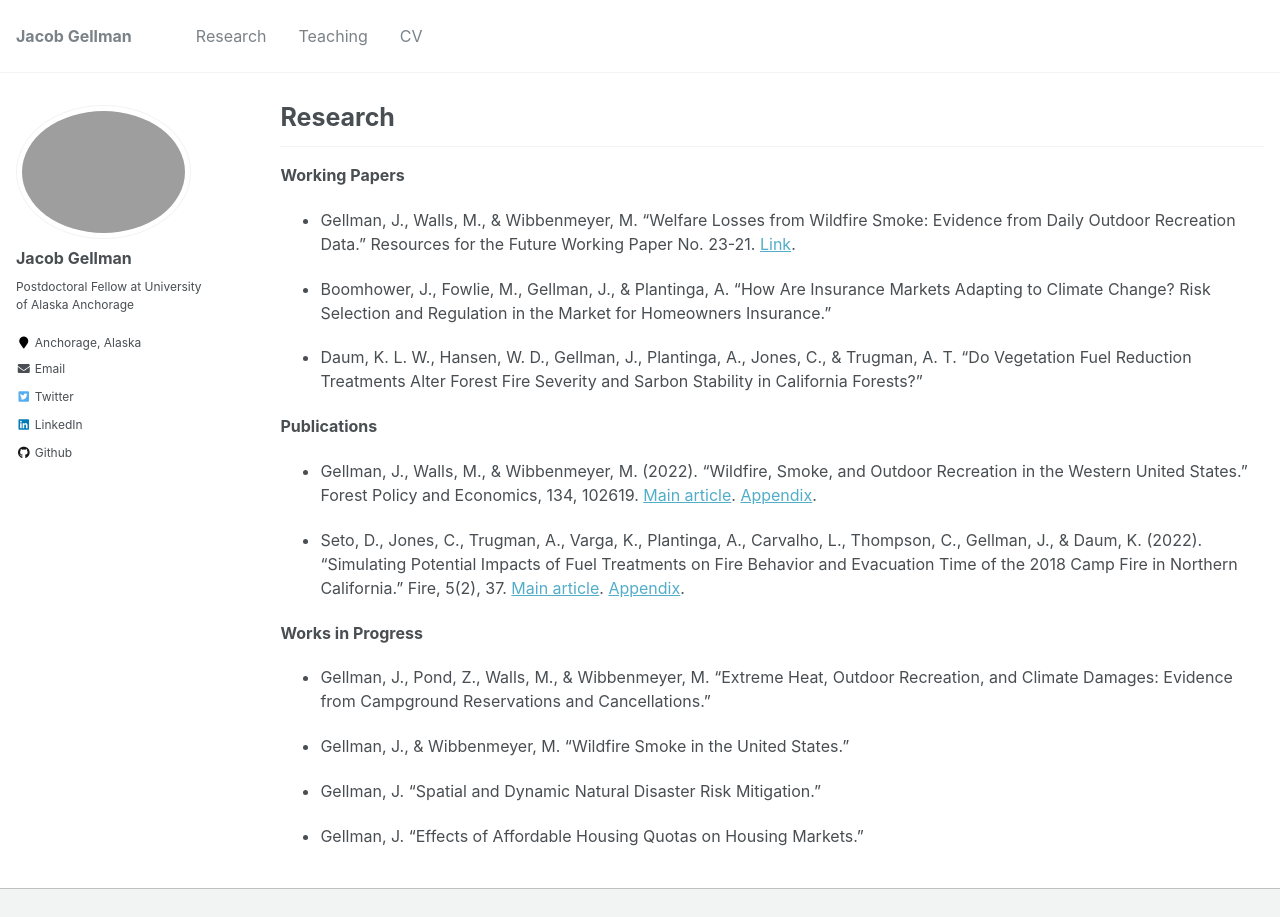
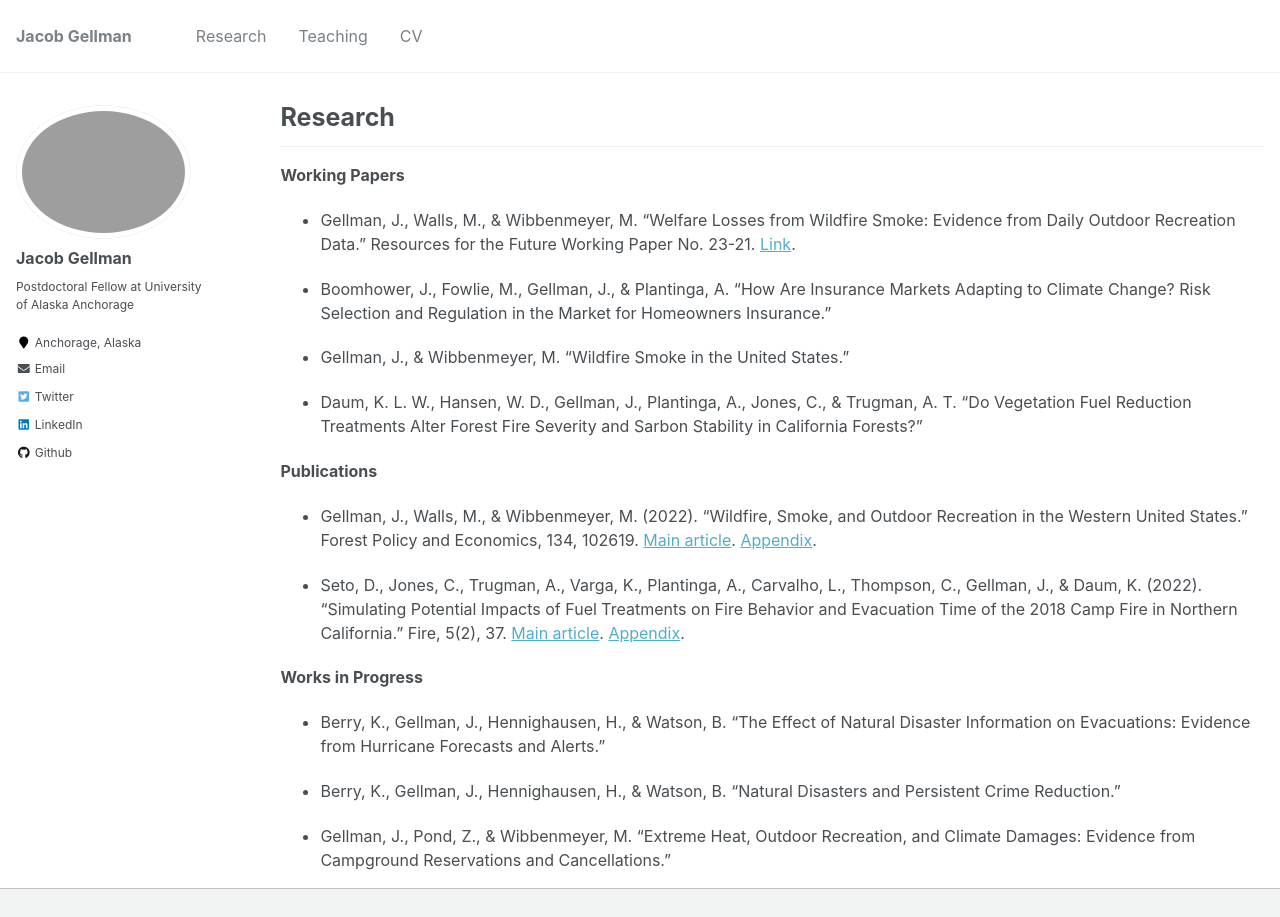
Before and after one commit to jacobgellman/jacobgellman.github.io, a Jekyll site: the page built from _pages/research.md, in a window 1280 px wide and 1069 px high, cut to the strip 0-917 px from the top of the window. Built offline with Jekyll 4.4.1, drawn with Linux system fonts in a browser that asks for light colours.

Commit message:
Research, about, and CV pages.

```diff
--- a/_pages/research.md
+++ b/_pages/research.md
@@ -14,6 +14,8 @@ author_profile: true
 
 * Boomhower, J., Fowlie, M., Gellman, J., & Plantinga, A. "How Are Insurance Markets Adapting to Climate Change? Risk Selection and Regulation in the Market for Homeowners Insurance."
 
+* Gellman, J., & Wibbenmeyer, M. "Wildfire Smoke in the United States."
+
 * Daum, K. L. W., Hansen, W. D., Gellman, J., Plantinga, A., Jones, C., & Trugman, A. T. "Do Vegetation Fuel Reduction Treatments Alter Forest Fire Severity and Sarbon Stability in California Forests?"
 
 **Publications**
@@ -22,10 +24,8 @@ author_profile: true
 * Seto, D., Jones, C., Trugman, A., Varga, K., Plantinga, A., Carvalho, L., Thompson, C., Gellman, J., & Daum, K. (2022). "Simulating Potential Impacts of Fuel Treatments on Fire Behavior and Evacuation Time of the 2018 Camp Fire in Northern California." Fire, 5(2), 37. [Main article](https://jacobgellman.github.io/files/seto_et_al_2022-fuel_treatments_camp_fire.pdf). [Appendix](https://jacobgellman.github.io/files/seto_et_al_2022-fuel_treatments_camp_fire_appendix.pdf).
 
 **Works in Progress**
-* Gellman, J., Pond, Z., Walls, M., & Wibbenmeyer, M. "Extreme Heat, Outdoor Recreation, and Climate Damages: Evidence from Campground Reservations and Cancellations."
+* Berry, K., Gellman, J., Hennighausen, H., & Watson, B. "The Effect of Natural Disaster Information on Evacuations: Evidence from Hurricane Forecasts and Alerts."
 
-* Gellman, J., & Wibbenmeyer, M. "Wildfire Smoke in the United States."
+* Berry, K., Gellman, J., Hennighausen, H., & Watson, B. "Natural Disasters and Persistent Crime Reduction."
 
-* Gellman, J. "Spatial and Dynamic Natural Disaster Risk Mitigation."
-
-* Gellman, J. "Effects of Affordable Housing Quotas on Housing Markets."
+* Gellman, J., Pond, Z., & Wibbenmeyer, M. "Extreme Heat, Outdoor Recreation, and Climate Damages: Evidence from Campground Reservations and Cancellations."
```
Also changed, not shown: _pages/about.md (+2 -2 lines), 1 other file.
